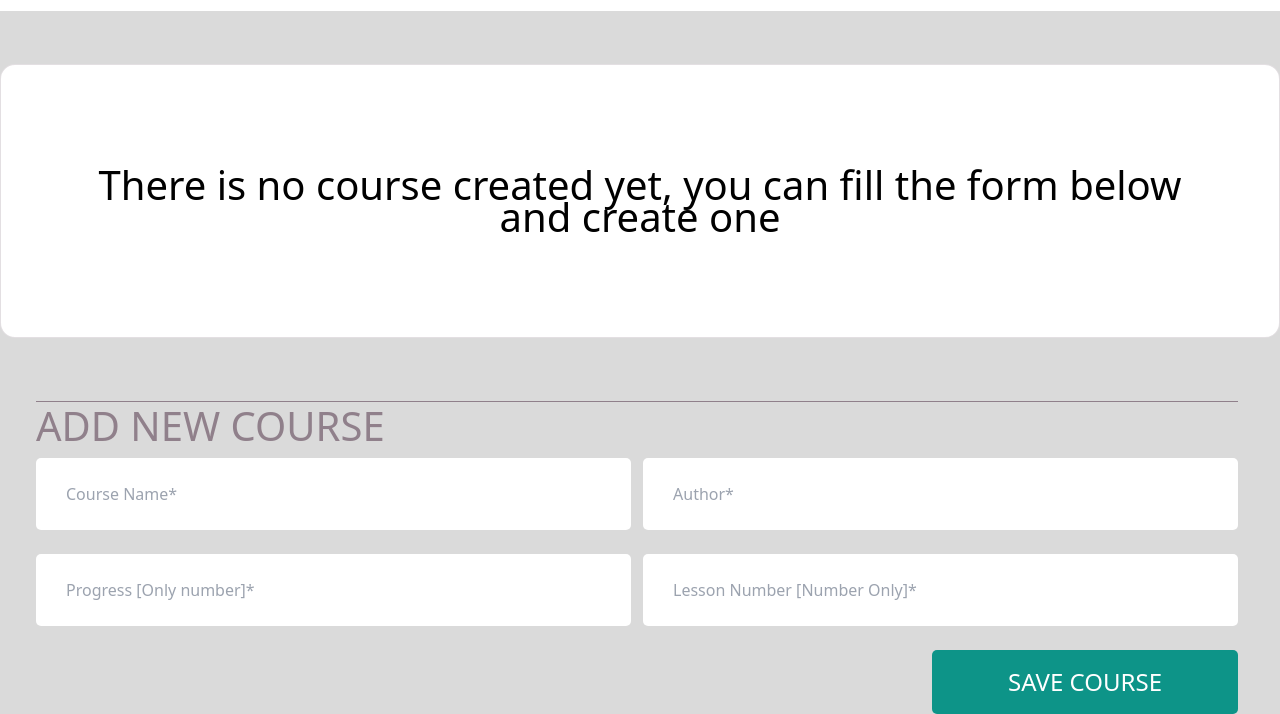
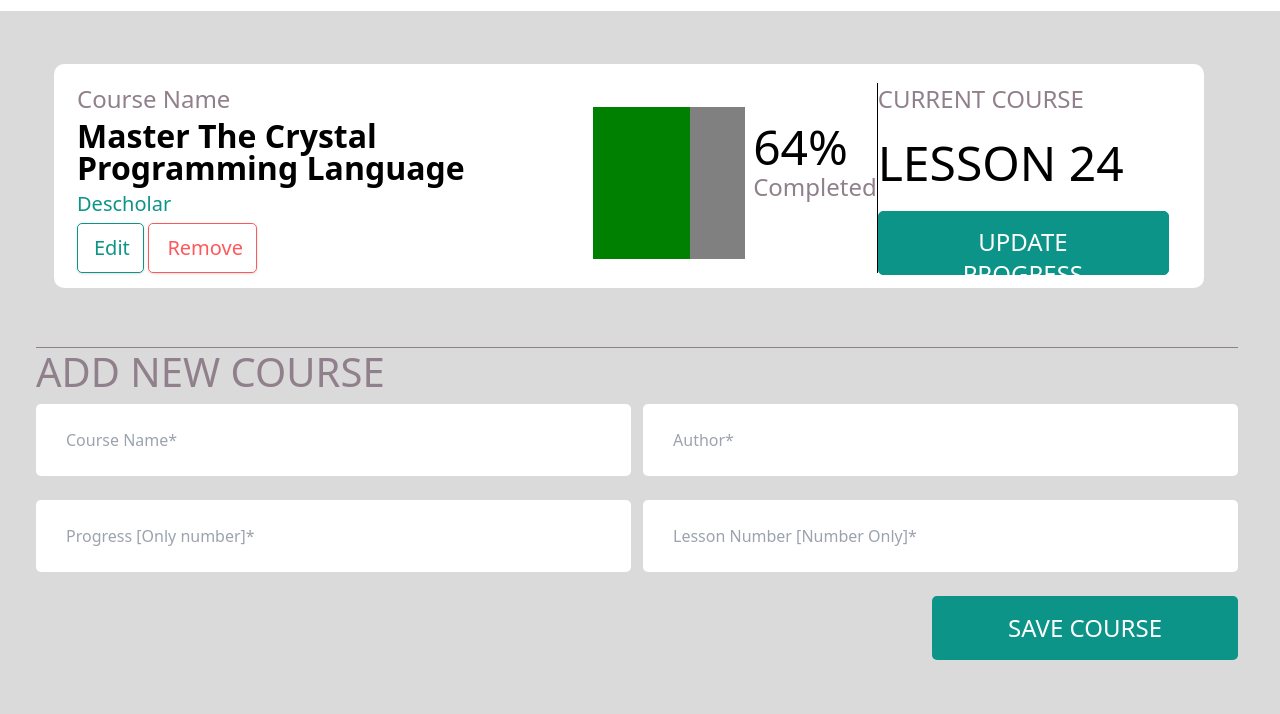
Before and after one commit to semy-tuyi/hschool, a website: page src/index.html in a window 1280 px wide. Shown: the part 89-803 px from the top of the page. Drawn offline with Linux system fonts and the light colour scheme.

Commit message:
course details

```diff
--- a/draft.txt
+++ b/draft.txt
@@ -1,2 +1,4 @@
 1. Configure Tailwind to work with html
 2.Start Navigation Bar
+
+design course details card
--- a/src/index.html
+++ b/src/index.html
@@ -67,7 +67,7 @@
 
     <section
         id="content"
-        class="flex  items-center justify-center md:h-[380px]"
+        class="flex  items-center justify-center md:h-[380px] hidden"
     >
             <div
                 id="message-card"
@@ -80,6 +80,51 @@
                 </p>
              </div>
     </section>
+    <!--Course details card-->
+    <section class="md:h-full ml-[32px] mr-[42px] mt-[35px] mb-[35px] pr-[34px] pl-[22px] pt-[18px] pb-[14px] ">
+        <div id="course-details" class="lg:h-[224px] pl-[22px] pr-[34px] pt-[18px] pb-3.5 bg-white rounded-[10px] border border-white border-opacity-25 md:flex flex-row justify-between ">
+            <div id="left-part" class=" flex flex-col justify-between">
+                <h3 class="text-gray text-xl lg:text-2xl Poppins">Course Name</h3>
+                <h2 class=" text-xl md:text-2xl lg:text-[32px] font-semibold Poppins">Master The Crystal Programming Language</h2>
+                <h4 class="text-green text-xl Poppins">Descholar</h4>
+                <div id="btns" class="">
+                    <button
+                    id="edit-btn"
+                    class="w-[67px] md:h-[50px] pl-4 pr-[15px] py-1.5 md:py-2.5 rounded-[2px] md:rounded-[5px] shadow text-green text-xl Poppins border border-green"
+                    >Edit
+                    </button>
+                    <button
+                    id="remove-btn"
+                    class="w-[109px] md:h-[50px] pl-4 pr-[11px] py-1.5 md:py-2.5 rounded-[2px] md:rounded-[5px] shadow text-rose text-xl Poppins border border-rose "
+                    >Remove
+                    </button>
+                </div>
+            </div>
+            <div id="middle-part" class="pt-6  flex flex-row space-x-2">
+                <div id="progress-ring" class="w-[152px] h-[152px]  ">
+                    <progress value="64" max="100" class="bg-green w-full h-full rounded-[50%]">
+                    </progress>
+
+                </div>
+                <div id="percentage" class="pt-4">
+                    <h1 class="text-3xl md:text-5xl font-light Poppins text-black">64%</h1>
+                    <h3 class="text-gray text-2xl font-light Poppins">Completed</h3>
+                </div>
+
+            </div>
+            <div id="right-part" class=" flex flex-col space-y-6  border-l ">
+                <h3 class="text-gray text-xl lg:text-2xl Poppins">CURRENT COURSE</h3>
+                <h1 class=" text-black text-2xl lg:text-5xl Poppins">LESSON 24</h1>
+                <button
+                id="update"
+                class="  lg:w-full h-10 lg:h-16   lg:pl-[84px] lg:pr-[85px] py-[7px] lg:py-3.5 bg-green rounded-[2px] md:rounded-[5px] border border-green text-white text-xl lg:text-2xl Poppins "
+                >
+                UPDATE PROGRESS
+                </button>
+            </div>
+        </div>
+    </section>
+
 
     <!--Course Form-->
     <section
@@ -121,8 +166,9 @@
             </button>
         </div>
     </form>
-
     </section>
 </body>
-<script src="../js/main.js"></script>
+<script src="../js/main.js">
+
+</script>
 </html>
--- a/src/input.css
+++ b/src/input.css
@@ -51,3 +51,10 @@
   .open .hamburger-bottom {
     transform: rotate(-45deg)  translateY(6px);
   }
+
+  .progress-ring__circle {
+    stroke-dasharray: 400, 400;
+    transition: stroke-dashoffset 0.35s;
+    transform: rotate(-90deg);
+    transform-origin: 50% 50%;
+  }
```
Also changed, not shown: css/output.css.
